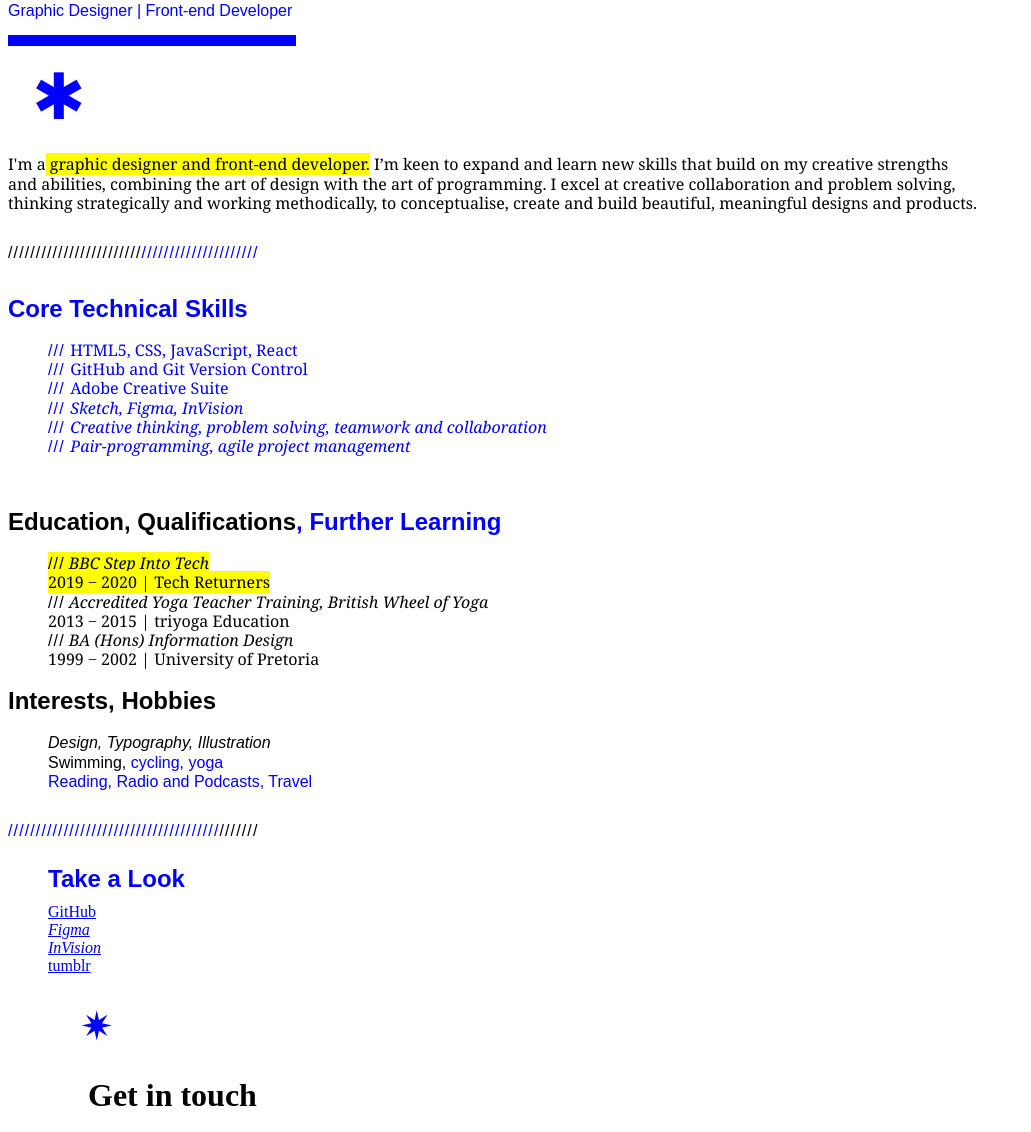
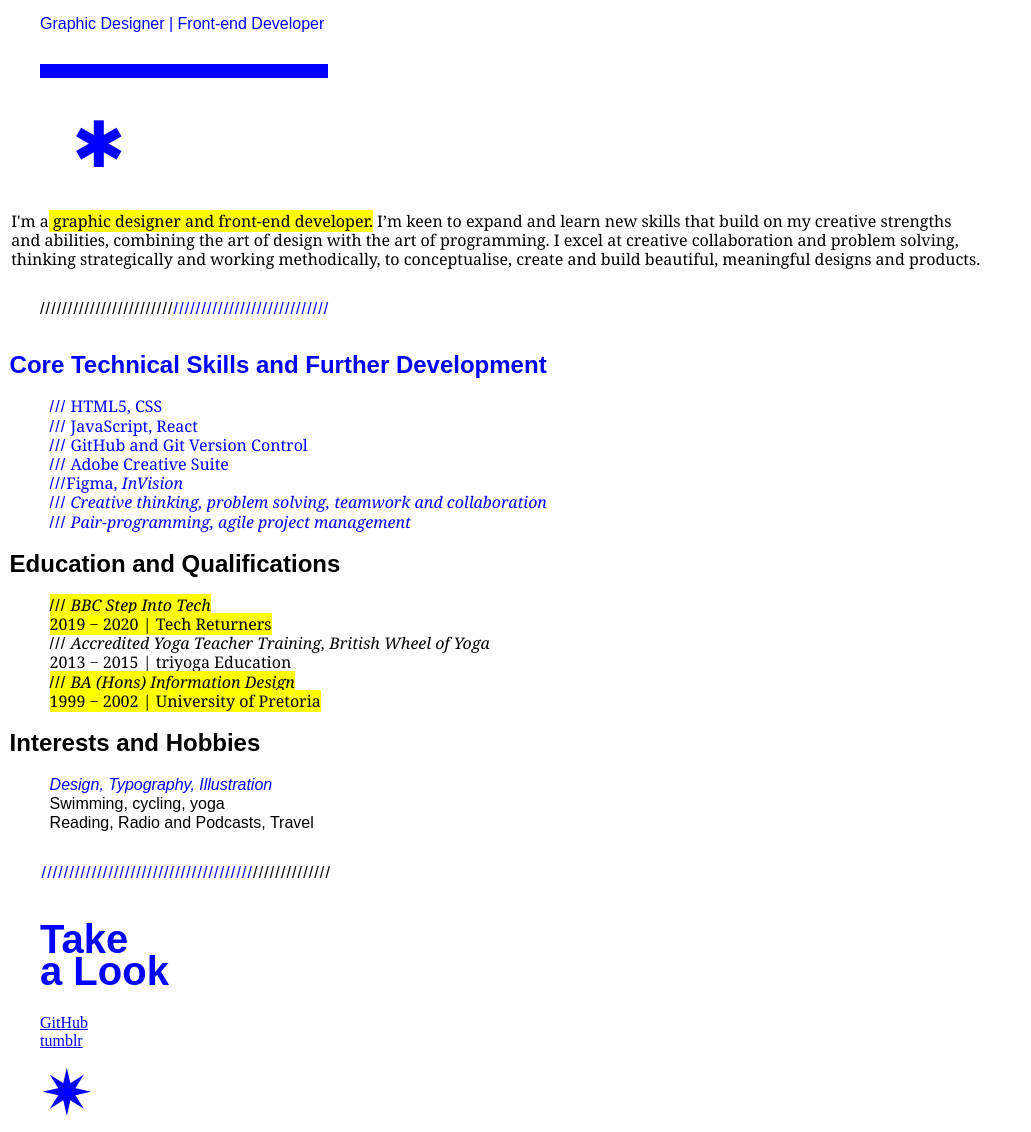
Before and after one commit to S1m0K1/Simone-s-Awesome-Portfolio, a plain HTML site: page index.html in a window 1280 px wide. Shown: the part 235-1367 px from the top of the page, without its empty margins (0-1031 px from the left). Drawn offline with Linux system fonts and the light colour scheme.

Commit message:
Update and finalise html and css

```diff
--- a/index.html
+++ b/index.html
@@ -25,65 +25,65 @@
 
 <body>
     <div class="heading">
-        <h1 class="decoration"><span style="font-size: 4rem; margin-left: 2rem;">★</span></h1>
+        <h1 class="decoration-top">★</h1>
         <h1 id="greeting">Hello,
             <br><span style="color: blue;">I'm Simone.</span></h1>
         <p id="title">Graphic Designer | Front-end Developer</p>
-        <hr id="underline">
-        <h1 class="decoration"><span style="font-size: 4rem;">✱</span></h1>
-        <p id="introduction">
-            <!-- <em> -->
+        <hr class="underline">
+        <h1 class="decoration-mid">✱</h1>
+    </div>
+
+    <div >
+        <p class="introduction">
                 I'm a<mark> graphic designer and front-end developer.</mark> I’m keen to expand and learn new skills that build on my creative strengths
                 <br>and abilities, combining the art of design with the art of programming. I excel at creative collaboration and problem solving,
                 <br>thinking strategically and working methodically, to conceptualise, create and build beautiful, meaningful designs and products.
-            <!-- </em> -->
         </p>
-        <p class="divider">////////////////////////<span style="color:blue;">/////////////////////</span></span></p>
     </div>
+        <p class="divider">////////////////////////<span style="color:blue;">////////////////////////////</span></p>
 
-    <div class="curriculum vitae">
-        <h3>Core Technical Skills</h3>
-        <ul id="skills">
-            <li><span class="bullet">/// </span> HTML5, CSS, JavaScript, React</li>
-            <li><span class="bullet">/// </span> GitHub and Git Version Control</li>
-            <li><span class="bullet">/// </span> Adobe Creative Suite</li>
-            <li><span class="bullet">/// </span><em> Sketch, Figma, InVision</em></li>
-            <li><span class="bullet">/// </span><em> Creative thinking, problem solving, teamwork and collaboration</em></li>
-            <li><span class="bullet">/// </span><em> Pair-programming, agile project management</em></li>
+
+    <div class="curriculum-vitae">
+        <h3>Core Technical Skills and Further Development</h3>
+        <ul class="skills">
+            <li><span class="bullet">///</span> HTML5, CSS</li>
+            <li><span class="bullet">///</span> JavaScript, React</li>
+            <li><span class="bullet">///</span> GitHub and Git Version Control</li>
+            <li><span class="bullet">///</span> Adobe Creative Suite</li>
+            <li><span class="bullet">///</span>Figma, <em>InVision</em></li>
+            <li><span class="bullet">///</span><em> Creative thinking, problem solving, teamwork and collaboration</em></li>
+            <li><span class="bullet">///</span><em> Pair-programming, agile project management</em></li>
         </ul>
-        <br>
-        <h3 style="color:black;">Education, Qualifications<span style="color: blue;">, Further Learning</span></h3>
-        <ul id="education">
+
+        <h3 style="color:black;">Education and Qualifications</h3>
+        <ul class="education">
             <li><mark><span class="bullet" style="color: black;">///</span><em> BBC Step Into Tech</em>
                 <br>2019 − 2020 | Tech Returners</mark></li>
             <li><span class="bullet" style="color: black;">///</span><em> Accredited Yoga Teacher Training, British Wheel of Yoga</em>
                 <br>2013 − 2015 | triyoga Education</li>
-            <li><span class="bullet" style="color: black;">///</span><em> BA (Hons) Information Design</em>
-                <br>1999 − 2002 | University of Pretoria</li>
+            <li><mark><span class="bullet" style="color: black;">///</span><em> BA (Hons) Information Design</em>
+                <br>1999 − 2002 | University of Pretoria</mark></li>
         </ul>
 
-        <h3 style="color:black;">Interests, Hobbies</h3>
-        <ul id="interests">
-            <li><em>Design, Typography, Illustration</em></li>
-            <li>Swimming, <span style="color: blue;">cycling, yoga</span></li>
-            <li><span style="color: blue;">Reading, Radio and Podcasts, Travel</span></li>
+        <h3 style="color:black;">Interests and Hobbies</h3>
+        <ul class="interests">
+            <li><em><span style="color: blue;">Design, Typography, Illustration</span></em></li>
+            <li>Swimming, cycling, yoga</li>
+            <li>Reading, Radio and Podcasts, Travel</li>
         </ul>
-        <p class="divider"><span style="color:blue;">//////////////////////////////////////</span>///////</p>
+        <p class="divider"><span style="color:blue;">//////////////////////////////////////</span>//////////////</p>
     </div>
-    <ul>
+
         <div class="portfolio">
-            <h3 style="line-height: 0rem;">Take a Look</h3>
+            <h1 class="invitation">Take<br>a Look</h1>
+            <p><a href="https://github.com/S1m0K1">GitHub</a>
+                <br><a href="https://simoneandpaper.tumblr.com/">tumblr</a></p>
+        </div>
 
-            <p><a href="https://github.com/S1m0K1" style="color:blue">GitHub</a>
-                <br><em><a href="" style="color:blue">Figma</a></em>
-                <br><em><a href="" style="color:blue">InVision</a></em>
-                <br><a href="https://simoneandpaper.tumblr.com/" style="color:blue">tumblr</a></p>
-        </div>
-</ul>
         <div class="contact">
-            <h1 class="decoration"><span style="margin-left: -2rem; line-height: 0rem;">✷</span></h1>
-            <h1>Get in touch</h1>
-            <hr id="underline" style="width:13rem; margin-left:0rem;">
+            <h1 class="decoration-bottom">✷</h1>
+            <h1 class="" style="padding-top: 1rem;">Get in touch</h1>
+            <hr class="underline" style="width:13rem;">
             <p id="contact-details"><a href="mailto:simoneandpaper@gmail.com"
                         style="color:blue">simoneandpaper@gmail.com</a>
                     <br>+44 (0)7583 617695</p>
--- a/styles.css
+++ b/styles.css
@@ -1,113 +1,182 @@
+
+/* Tag Selectors */
+h1 {
+    color: blue;
+    font-family: Arial, Helvetica, sans-serif;
+    font-size: 2.5rem;
+    font-weight: 700;
+    line-height: 2rem;
+}
+
+h2 {
+    color: blue;
+    font-family: Arial, Helvetica, sans-serif;
+    font-size: 1.5rem;
+    font-weight: 700;
+    line-height: 1.4rem;
+}
+
 h3 {
+    color: blue;
     font-family: Arial, Helvetica, sans-serif;
     font-size: 1.5rem;
     font-weight: 700;
     line-height: 1rem;
-    color: blue;
 }
 
+a {
+    color:blue;
+}
+
+a:hover {
+    background-color: yellow;
+}
+
+/* Class Selectors */
+.heading {
+    margin-left: 2rem;
+}
+
+.decoration-top {
+    color: blue;
+    font-family: Arial, Helvetica, sans-serif;
+    font-size: 4rem;
+    font-weight: 300;
+    line-height: 3rem;
+    margin-bottom: 2rem;
+    margin-left: 2rem;
+}
+
+.decoration-top:hover {
+    color: yellow;
+}
+
+.underline {
+    color: blue;
+    border-style: none;
+    border-bottom: solid 0.9rem;
+    height: 1rem;
+    margin-left: 0rem;
+    width: 18rem;
+}
+
+.decoration-mid {
+    color: blue;
+    font-family: Arial, Helvetica, sans-serif;
+    font-size: 4rem;
+    font-weight: 300;
+    line-height: 3rem;
+    margin-left: 2rem;
+}
+
+.introduction {
+    color: black;
+    font-family: Georgia, 'Times New Roman', Times, serif;
+    font-size: 1rem;
+    font-weight: 100;
+    line-height: 1.2rem;
+    margin-left: 0.2rem;
+}
+
+.divider {
+    color: black;
+    font-family: Arial, Helvetica, sans-serif;
+    font-size: 1rem;
+    font-weight: 100;
+    letter-spacing: 0.07rem;
+    line-height: 3rem;
+    margin-left: 2rem;
+}
+
+.curriculum-vitae {
+    margin-left: 0.1rem;
+}
+
+.skills {
+    color: blue;
+    font-family: Georgia, 'Times New Roman', Times, serif;
+    font-size: 1rem;
+    font-weight: 100;
+    line-height: 1.2rem;
+    list-style-type: none;
+}
+
+.bullet {
+    color: blue;
+    font-family: Arial, Helvetica, sans-serif;
+    font-size: 1rem;
+    font-weight: 100;
+    letter-spacing: 0.07rem;
+    line-height: 1.1rem;
+}
+
+.education {
+    color: black;
+    font-family: Georgia, 'Times New Roman', Times, serif;
+    font-size: 1rem;
+    font-weight: 100;
+    line-height: 1.2rem;
+    list-style-type: none;
+}
+
+.interests {
+    color: black;
+    font-family: Arial, Helvetica, sans-serif;
+    font-size: 1rem;
+    font-weight: 100;
+    line-height: 1.2rem;
+    list-style-type: none;
+}
+
+.decoration-bottom {
+    color: blue;
+    font-family: Arial, Helvetica, sans-serif;
+    font-size: 4rem;
+    font-weight: 300;
+    line-height: 0rem;
+    margin-left: 0;
+}
+
+.decoration-bottom:hover {
+    color: yellow;
+}
+
+.portfolio {
+    margin-left: 2rem;
+}
+
+.contact {
+    margin-bottom: 2rem;
+    margin-left: 2rem;
+}
+
+/* Id Selectors */
 #greeting {
+    color: black;
     font-family: Arial, Helvetica, sans-serif;
-    /* font-family: 'Times New Roman', Times, serif; */
     font-size: 3rem;
     font-weight: 900;
+    line-height: 3rem;
     margin-top: 0rem;
-    line-height: 3rem;
-    color: black;
+}
+
+#greeting:hover {
+    color: yellow;
 }
 
 #title {
+    color: blue;
     font-family: Arial, Helvetica, sans-serif;
     font-size: 1rem;
     font-weight: 100;
     line-height: 1rem;
     margin-top: 0rem;
-    color: blue;
-}
-
-#introduction {
-    font-family: Georgia, 'Times New Roman', Times, serif;
-    font-size: 1rem;
-    font-weight: 100;
-    line-height: 1.2rem;
-    color: black;
-}
-
-#underline {
-    height: 0rem;
-    border: 0;
-    border-top: 0.7rem;
-    border-style: solid;
-    color: blue;
-    width: 18rem;
-    margin-left: 0rem;
-}
-
-#skills {
-    font-family: Georgia, 'Times New Roman', Times, serif;
-    /* font-family: Arial, Helvetica, sans-serif; */
-    font-size: 1rem;
-    font-weight: 100;
-    line-height: 1.2rem;
-    color: blue;
-    list-style-type: none;
-}
-
-#education {
-    font-family: Georgia, 'Times New Roman', Times, serif;
-    font-size: 1rem;
-    font-weight: 100;
-    line-height: 1.2rem;
-    color: black;
-    list-style-type: none;
-}
-
-#interests {
-    /* font-family: Georgia, 'Times New Roman', Times, serif; */
-    font-family: Arial, Helvetica, sans-serif;
-    font-size: 1rem;
-    font-weight: 100;
-    line-height: 1.2rem;
-    color: black;
-    list-style-type: none;
 }
 
 #contact-details {
+    color: black;
     font-family: Arial, Helvetica, sans-serif;
     font-size: 1rem;
     font-weight: 100;
     line-height: 1.5rem;
-    color: black;
 }
-
-.divider {
-    font-family: Arial, Helvetica, sans-serif;
-    font-size: 1rem;
-    font-weight: 100;
-    line-height: 3rem;
-    letter-spacing: 0.07rem;
-    color: black;
-
-}
-
-.decoration {
-    font-family: Arial, Helvetica, sans-serif;
-    font-size: 2.5rem;
-    font-weight: 300;
-    line-height: 3rem;
-    margin-left: 1.5rem;
-    color: blue;
-}
-
-.bullet {
-    font-family: Arial, Helvetica, sans-serif;
-    font-size: 1rem;
-    font-weight: 100;
-    line-height: 1.1rem;
-    letter-spacing: 0.07rem;
-    color: blue;
-}
-
-.contact {
-    margin-left: 5rem;
-}
```
